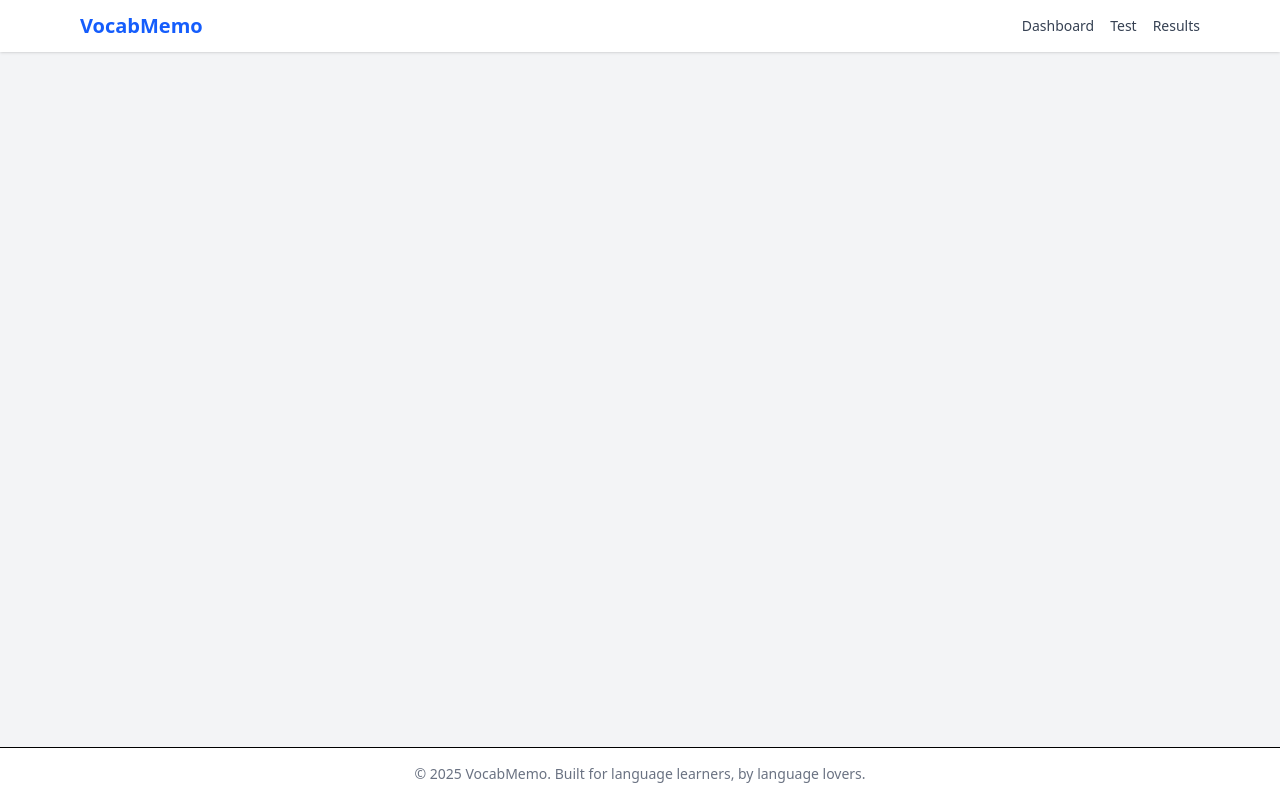
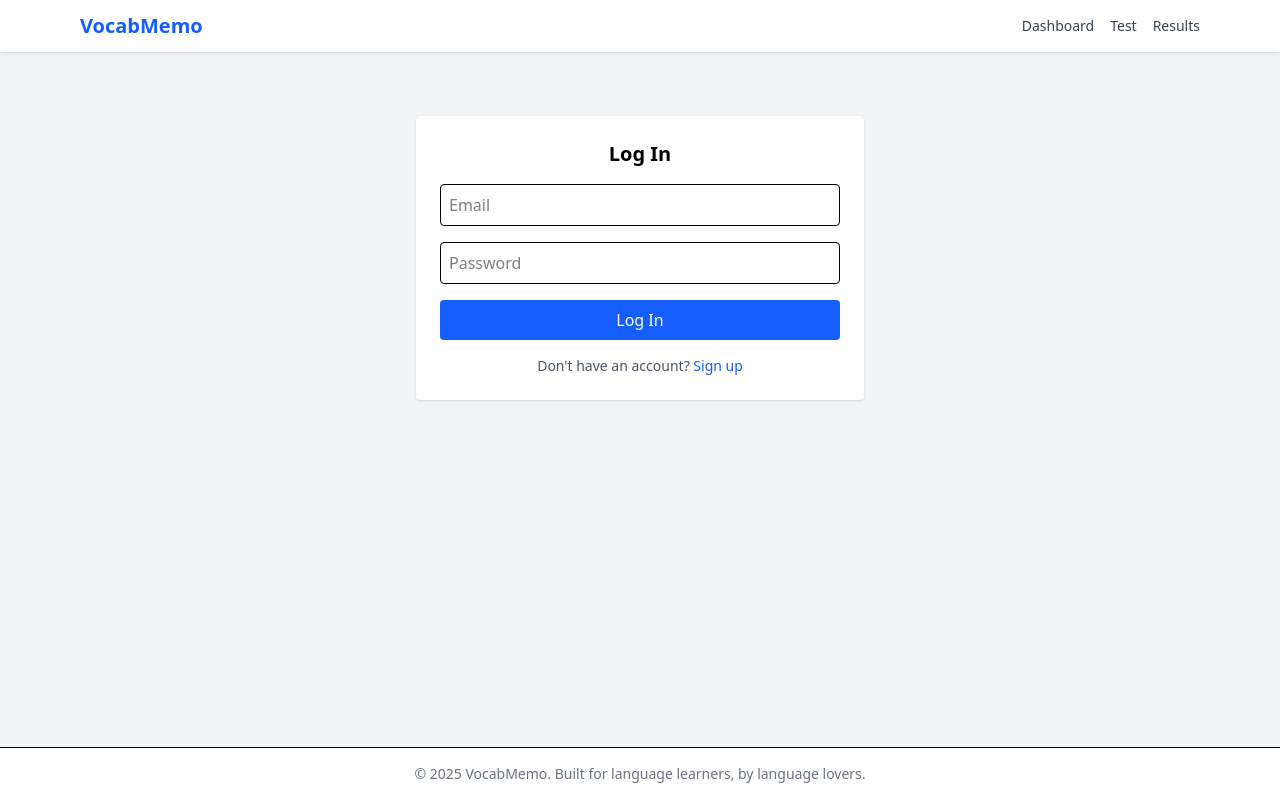
Before and after one commit to Nahom-ketsela/vocabulary-memo, a React (Vite) app in the folder vocab-memo-app/: page /login in a window 1280 px wide. Built offline with nearby package versions, Linux system fonts and the light colour scheme; no server answers.

Commit message:
authentication setup done.

```diff
--- a/vocab-memo-app/package.json
+++ b/vocab-memo-app/package.json
@@ -12,6 +12,7 @@
   "dependencies": {
     "@reduxjs/toolkit": "^2.8.2",
     "@tailwindcss/vite": "^4.1.11",
+    "firebase": "^12.0.0",
     "prop-types": "^15.8.1",
     "react": "^19.1.0",
     "react-dom": "^19.1.0",
--- a/vocab-memo-app/src/App.jsx
+++ b/vocab-memo-app/src/App.jsx
@@ -6,6 +6,13 @@ import Test from './pages/Test';
 import Results from './pages/Results';
 import Navbar from './components/Navbar';
 import Footer from './components/Footer';
+import Login from './pages/Login';
+import Signup from './pages/Signup';
+import ProtectedRoute from './components/ProtectedRoute';
+
+
+
+
 
 export default function App() {
   return (
@@ -15,13 +22,36 @@ export default function App() {
         <main className="flex-grow p-6">
           <Routes>
             <Route path="/" element={<Landing />} />
-            <Route path="/app" element={<AppHome />} />
-            <Route path="/test" element={<Test />} />
-            <Route path="/results" element={<Results />} />
+            <Route
+              path="/app"
+              element={
+                <ProtectedRoute>
+                  <AppHome />
+                </ProtectedRoute>
+              }
+            />
+            <Route
+              path="/test"
+              element={
+                <ProtectedRoute>
+                  <Test />
+                </ProtectedRoute>
+              }
+            />
+            <Route
+              path="/results"
+              element={
+                <ProtectedRoute>
+                  <Results />
+                </ProtectedRoute>
+              }
+            />
+            <Route path="/login" element={<Login />} />
+            <Route path="/signup" element={<Signup />} />
           </Routes>
         </main>
         <Footer />
       </div>
-    </Router>
+    </Router >
   );
 }
--- /dev/null
+++ b/vocab-memo-app/src/components/ProtectedRoute.jsx
@@ -0,0 +1,11 @@
+import React from 'react';
+import { Navigate } from 'react-router-dom';
+import { useAuth } from '../contexts/AuthContext';
+
+export default function ProtectedRoute({ children }) {
+    const { user, loading } = useAuth();
+
+    if (loading) return null;
+
+    return user ? children : <Navigate to="/login" replace />;
+}
--- /dev/null
+++ b/vocab-memo-app/src/contexts/AuthContext.jsx
@@ -0,0 +1,26 @@
+import React, { createContext, useContext, useEffect, useState } from 'react';
+import { onAuthStateChanged } from 'firebase/auth';
+import { auth } from '../firebase';
+
+const AuthContext = createContext();
+
+export function AuthProvider({ children }) {
+    const [user, setUser] = useState(null);
+    const [loading, setLoading] = useState(true);
+
+    useEffect(() =>
+        onAuthStateChanged(auth, (firebaseUser) => {
+            setUser(firebaseUser);
+            setLoading(false);
+        }), []);
+
+    return (
+        <AuthContext.Provider value={{ user, loading }}>
+            {!loading && children}
+        </AuthContext.Provider>
+    );
+}
+
+export function useAuth() {
+    return useContext(AuthContext);
+}
--- /dev/null
+++ b/vocab-memo-app/src/firebase.js
@@ -0,0 +1,19 @@
+import { initializeApp } from 'firebase/app';
+import { getAuth } from 'firebase/auth';
+import { getFirestore } from 'firebase/firestore';
+import { getAnalytics } from 'firebase/analytics';
+
+const firebaseConfig = {
+  apiKey: import.meta.env.VITE_FIREBASE_API_KEY,
+  authDomain: import.meta.env.VITE_FIREBASE_AUTH_DOMAIN,
+  projectId: import.meta.env.VITE_FIREBASE_PROJECT_ID,
+  storageBucket: import.meta.env.VITE_FIREBASE_STORAGE_BUCKET,
+  messagingSenderId: import.meta.env.VITE_FIREBASE_MESSAGING_SENDER_ID,
+  appId: import.meta.env.VITE_FIREBASE_APP_ID,
+  measurementId: import.meta.env.VITE_FIREBASE_MEASUREMENT_ID
+};
+
+const app = initializeApp(firebaseConfig);
+export const auth = getAuth(app);
+export const db = getFirestore(app);
+export const analytics = getAnalytics(app);
--- a/vocab-memo-app/src/main.jsx
+++ b/vocab-memo-app/src/main.jsx
@@ -4,12 +4,15 @@ import App from './App.jsx';
 import './index.css';
 
 import { Provider } from 'react-redux';
-import { store } from './app/store.js';
+import { store } from './app/store';
+import { AuthProvider } from './contexts/AuthContext';
 
 ReactDOM.createRoot(document.getElementById('root')).render(
   <React.StrictMode>
-    <Provider store={store}>
-      <App />
-    </Provider>
-  </React.StrictMode>,
+    <AuthProvider>
+      <Provider store={store}>
+        <App />
+      </Provider>
+    </AuthProvider>
+  </React.StrictMode>
 );
--- /dev/null
+++ b/vocab-memo-app/src/pages/Login.jsx
@@ -0,0 +1,62 @@
+import React, { useState } from 'react';
+import { signInWithEmailAndPassword } from 'firebase/auth';
+import { auth } from '../firebase';
+import { useNavigate, Link } from 'react-router-dom';
+
+function Login() {
+    const navigate = useNavigate();
+    const [email, setEmail] = useState('');
+    const [password, setPassword] = useState('');
+    const [error, setError] = useState('');
+
+    const handleLogin = async (e) => {
+        e.preventDefault();
+        try {
+            await signInWithEmailAndPassword(auth, email, password);
+            navigate('/app');
+        } catch (err) {
+            setError('Invalid login credentials');
+        }
+    };
+
+    return (
+        <div className="max-w-md mx-auto mt-10 bg-white p-6 rounded shadow">
+            <h2 className="text-xl font-bold mb-4 text-center">Log In</h2>
+            <form onSubmit={handleLogin} className="space-y-4">
+                <input
+                    type="email"
+                    placeholder="Email"
+                    value={email}
+                    onChange={(e) => setEmail(e.target.value)}
+                    className="w-full border rounded p-2"
+                    required
+                />
+                <input
+                    type="password"
+                    placeholder="Password"
+                    value={password}
+                    onChange={(e) => setPassword(e.target.value)}
+                    className="w-full border rounded p-2"
+                    required
+                />
+                {error && <p className="text-red-500 text-sm">{error}</p>}
+                <button
+                    type="submit"
+                    className="w-full bg-blue-600 text-white py-2 rounded hover:bg-blue-700"
+                >
+                    Log In
+                </button>
+            </form>
+
+
+            <p className="mt-4 text-sm text-center text-gray-600">
+                Don't have an account?{' '}
+                <Link to="/signup" className="text-blue-600 hover:underline">
+                    Sign up
+                </Link>
+            </p>
+        </div>
+    );
+}
+
+export default Login;
--- /dev/null
+++ b/vocab-memo-app/src/pages/Signup.jsx
@@ -0,0 +1,39 @@
+import React, { useState } from 'react';
+import { createUserWithEmailAndPassword } from 'firebase/auth';
+import { auth } from '../firebase';
+import { useNavigate } from 'react-router-dom';
+
+export default function Signup() {
+    const navigate = useNavigate();
+    const [email, setEmail] = useState('');
+    const [password, setPassword] = useState('');
+    const [error, setError] = useState('');
+
+    const handleSignup = async (e) => {
+        e.preventDefault();
+        try {
+            await createUserWithEmailAndPassword(auth, email, password);
+            navigate('/app');
+        } catch (err) {
+            setError(err.message);
+        }
+    };
+
+    return (
+        <div className="max-w-md mx-auto mt-10 bg-white p-6 rounded shadow">
+            <h2 className="text-xl font-bold mb-4 text-center">Create Account</h2>
+            <form onSubmit={handleSignup} className="space-y-4">
+                <input type="email" placeholder="Email" value={email}
+                    onChange={(e) => setEmail(e.target.value)}
+                    className="w-full border rounded p-2" required />
+                <input type="password" placeholder="Password" value={password}
+                    onChange={(e) => setPassword(e.target.value)}
+                    className="w-full border rounded p-2" required />
+                {error && <p className="text-red-500 text-sm">{error}</p>}
+                <button type="submit" className="w-full bg-blue-600 text-white py-2 rounded hover:bg-blue-700">
+                    Sign Up
+                </button>
+            </form>
+        </div>
+    );
+}
```
Also changed, not shown: 2 other files (tests, documents, lock files or other folders).
